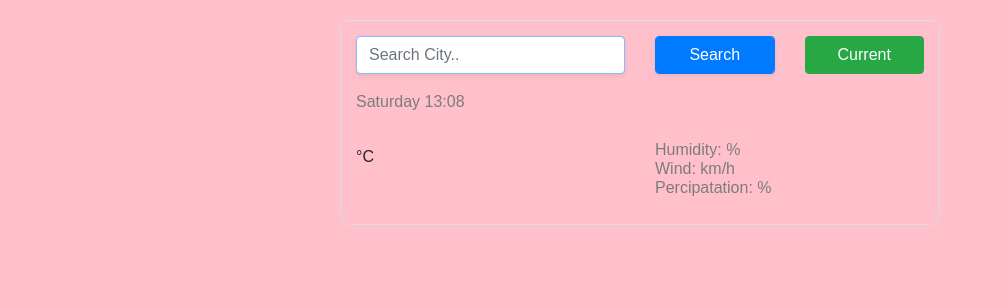
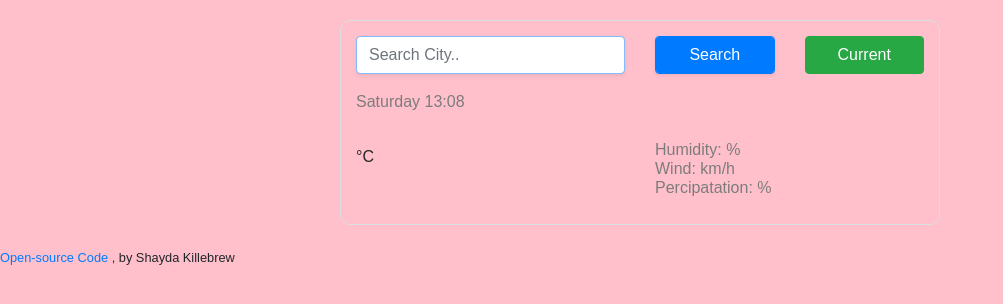
Before and after one commit to pricanma13/weather-app, a plain HTML site: page index.html in a window 1280 px wide. Shown: the whole page, without its empty margins (0-1003 px from the left). Drawn offline with nearby package versions, Linux system fonts and the light colour scheme; no server answers.

Commit message:
Updated w/ open source link

```diff
--- a/index.html
+++ b/index.html
@@ -71,6 +71,17 @@
         </div>
       </div>
     </div>
+    <small>
+      <a
+        <
+        href="https://github.com/pricanma13/weather-app"
+        target="_blank"
+        class="github"
+      >
+        Open-source Code
+      </a>
+      , by Shayda Killebrew
+    </small>
     <script src="script.js"></script>
   </body>
 </html>
```
